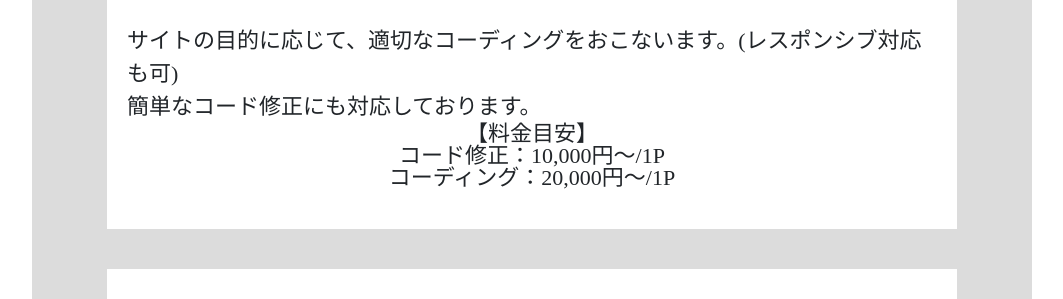
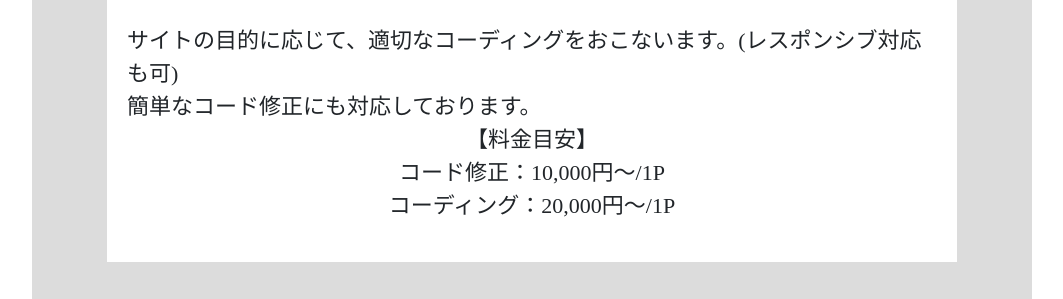
Before and after one commit to 0512tomi/portfolio_site, a plain HTML site: page index.html in a window 1280 px wide. Shown: the part 2350-2649 px from the top of the page, without its empty margins (108-1171 px from the left). Drawn offline with nearby package versions, Linux system fonts and the light colour scheme.

Commit message:
Update style.css

```diff
--- a/style.css
+++ b/style.css
@@ -315,6 +315,10 @@ li{
     background-color: #fff;
 }
 
+.place p{
+    line-height: 1.5;
+}
+
 .img_boxes{
     height: 120px;
     display: flex;
```
